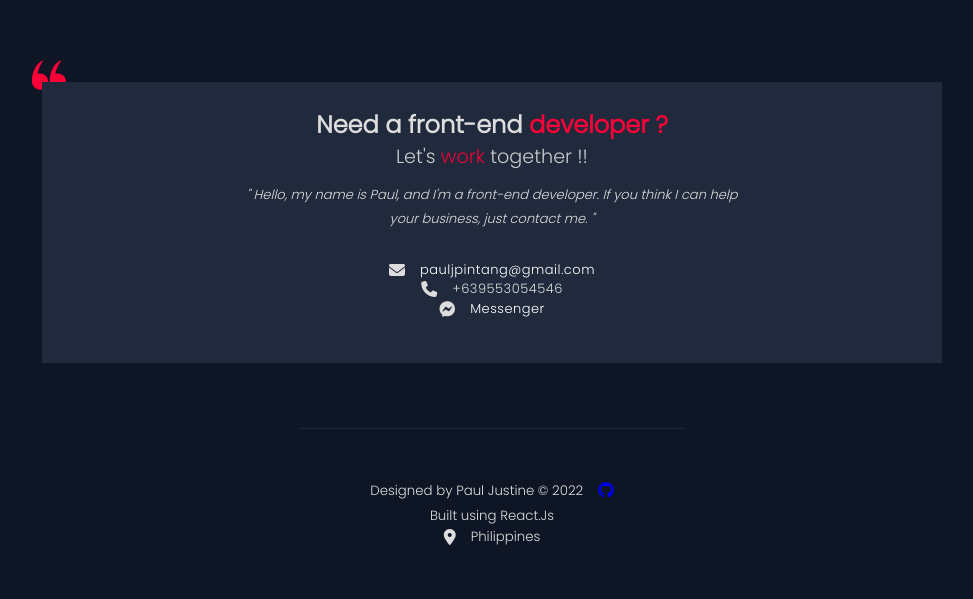
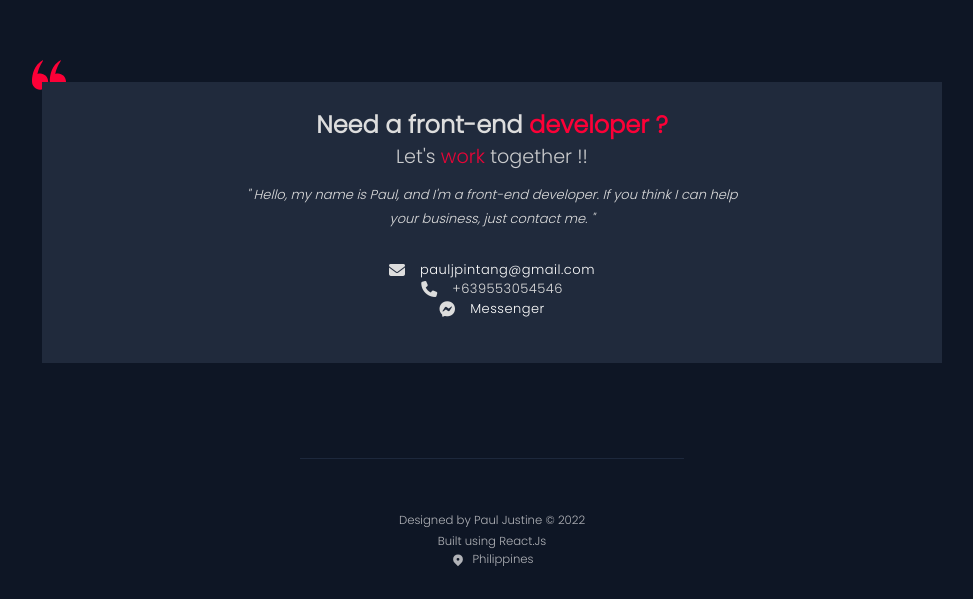
Before and after one commit to PaulPintang/Portfolio, a React (Create React App) app: page / in a window 1280 px wide. Shown: the part 3603-4202 px from the top of the page, without its empty margins (148-1121 px from the left). Before the commit the page ends 4150 px from the top, so only its background shows below. Built offline with nearby package versions, Linux system fonts and the light colour scheme.

Commit message:
style: footer styles and layout

```diff
--- a/src/components/Footer/Footer.styled.js
+++ b/src/components/Footer/Footer.styled.js
@@ -1,6 +1,10 @@
 import styled from "styled-components";
 
 export const FooterDiv = styled.div`
+  padding: 30px 0;
+  color: #b1b3b8;
+  font-weight: 400;
+  font-size: 14px;
   hr {
     width: 30%;
     margin: auto;
@@ -8,5 +12,7 @@ export const FooterDiv = styled.div`
     border-top: 1px solid #1d283c;
     margin-bottom: 50px;
   }
+  a {
+    color: #b1b3b8;
+  }
 `;
-export const FooterDetails = styled.div``;
--- a/src/components/Footer/index.jsx
+++ b/src/components/Footer/index.jsx
@@ -1,27 +1,20 @@
 import React from "react";
+import { HiLocationMarker } from "react-icons/hi";
 import { Container, Flex, Center } from "../styles/Reusable.styled";
 import { FooterDiv } from "./Footer.styled";
 import "./styles.css";
-// import Wave from '../images/wave1.svg'
 const Footer = () => {
   return (
     <FooterDiv>
       <hr></hr>
       <Container>
         <Center>
-          <Flex center>
+          <div>
             <small>Designed by Paul Justine &copy; 2022</small>
-            <a
-              href="https://github.com/PaulPintang/Portfolio"
-              target="_blank"
-              rel="noreferrer"
-            >
-              <i className="fab fa-github"></i>
-            </a>
-          </Flex>
+          </div>
           <small>Built using React.Js</small>
           <Flex center>
-            <i className="fas fa-map-marker-alt"></i>
+            <HiLocationMarker />
             <small>Philippines</small>
           </Flex>
         </Center>
--- a/src/components/styles/Reusable.styled.js
+++ b/src/components/styles/Reusable.styled.js
@@ -18,7 +18,7 @@ export const Flex = styled.div`
   height: 100%;
   justify-content: ${({ center }) => (center ? "center" : "space-between")};
   align-items: center;
-  gap: 15px;
+  gap: ${({ center }) => (center ? "8px" : "15px")};
 `;
 export const Column = styled(Flex)`
   flex-direction: column;
```
